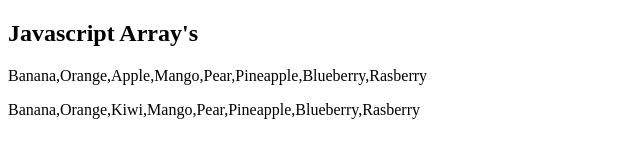
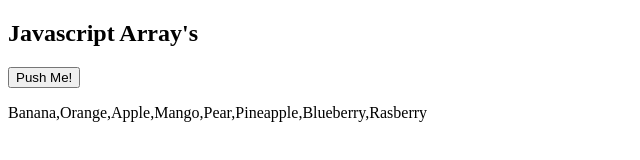
Before and after one commit to AlfredoE89/javascript-scrapsheet, a plain HTML site: page index.html in a window 1280 px wide. Shown: the whole page, without its empty margins (0-640 px from the left). Drawn offline with Linux system fonts and the light colour scheme.

```diff
--- a/index.html
+++ b/index.html
@@ -3,8 +3,9 @@
   <body>
     <h2>Javascript Array's</h2>
 
-    <p id="demo1"></p>
-    <p id="demo2"></p>
+    <button onclick="myFunction()">Push Me!</button>
+
+    <p id="demo"></p>
 
     <script>
       var fruits = [
@@ -17,9 +18,12 @@
         "Blueberry",
         "Rasberry"
       ];
-      document.getElementById("demo1").innerHTML = fruits;
-      fruits[2] = "Kiwi";
-      document.getElementById("demo2").innerHTML = fruits;
+      document.getElementById("demo").innerHTML = fruits;
+      function myFunction() {
+        fruits.splice(0, 1);
+
+        doument.getElementById("demo").innerHTML = fruits;
+      }
     </script>
   </body>
 </html>
```
